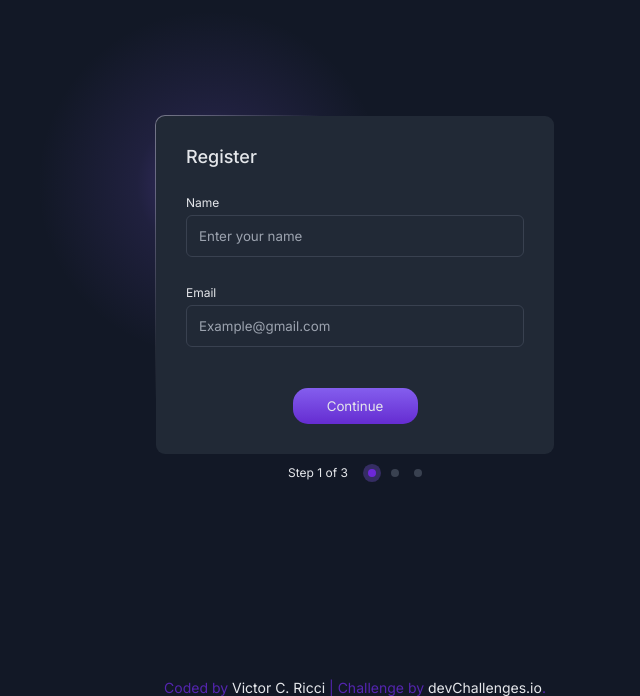
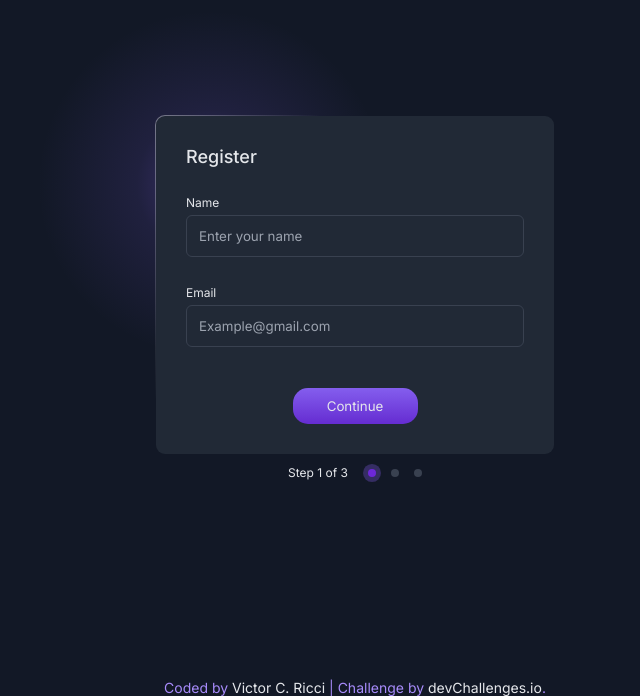
Before and after one commit to victorricci23/multistep_register, a plain HTML site: page index.html in a window 1280 px wide. Shown: the part 104-800 px from the top of the page, without its empty margins (285-925 px from the left). Drawn offline with Linux system fonts and the light colour scheme.

Commit message:
Update style.css

```diff
--- a/assets/style.css
+++ b/assets/style.css
@@ -273,7 +273,7 @@ label {
     font-size: 14px;
     text-align: center;
     margin-top: auto;
-    color: #5425AF;
+    color: #A78BFA;
 }
 
 .author-info a {
```
